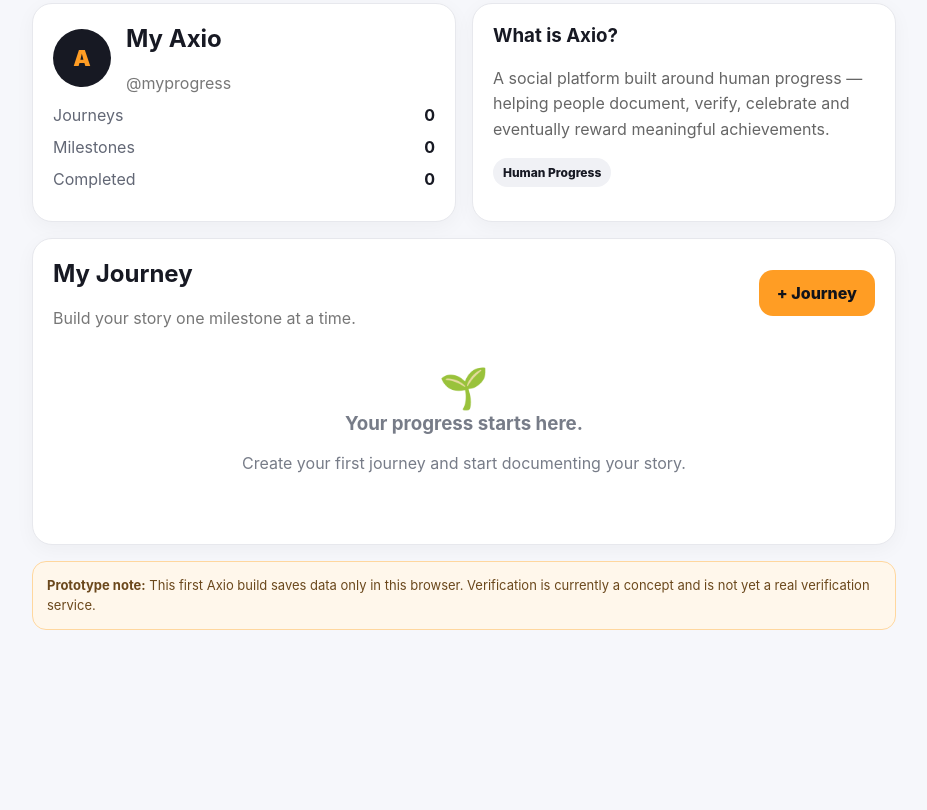
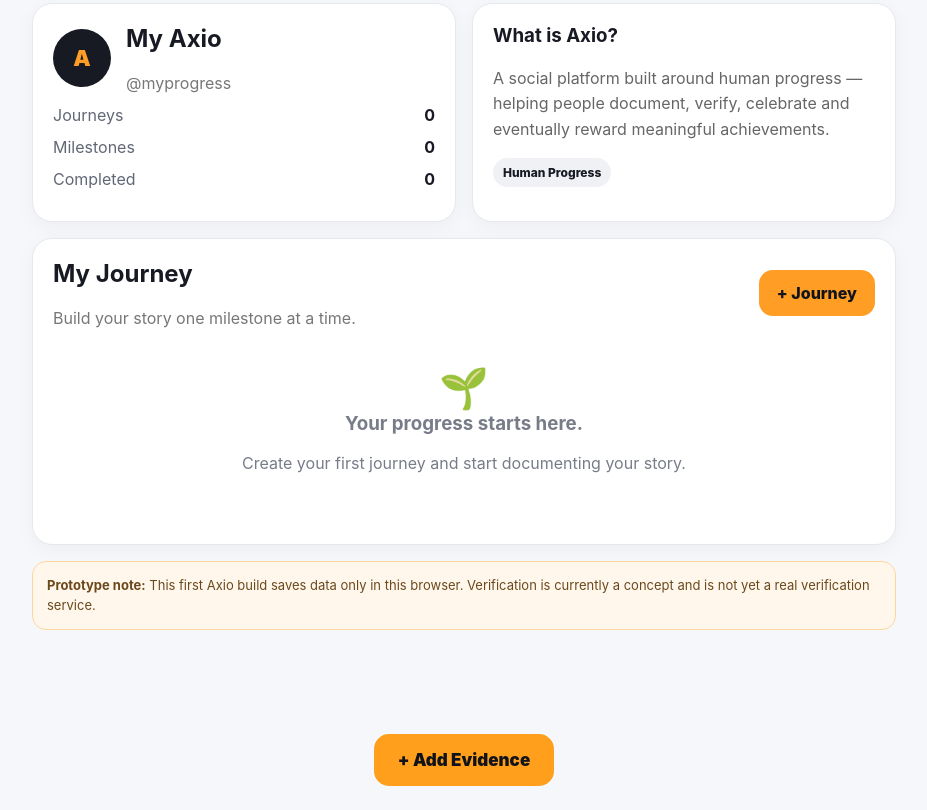
Before and after one commit to muoebonamjohnpaul-cmd/axio-life-, a plain HTML site: page app.html in a window 1280 px wide. Shown: the part 377-1187 px from the top of the page, without its empty margins (176-1103 px from the left). Before the commit the page ends 1087 px from the top, so only its background shows below. Drawn offline with Linux system fonts and the light colour scheme.

Commit message:
Add 'Add Evidence' button to app.html

```diff
--- a/app.html
+++ b/app.html
@@ -626,6 +626,11 @@ function escapeHTML(str){
 
 render();
 </script>
-
+<div style="margin:24px 0;text-align:center;">
+  <a href="evidence.html"
+     style="display:inline-block;background:#ff9f1c;color:#11131a;padding:16px 24px;border-radius:15px;text-decoration:none;font-weight:900;font-size:17px;">
+    + Add Evidence
+  </a>
+</div>
 </body>
 </html>
```
